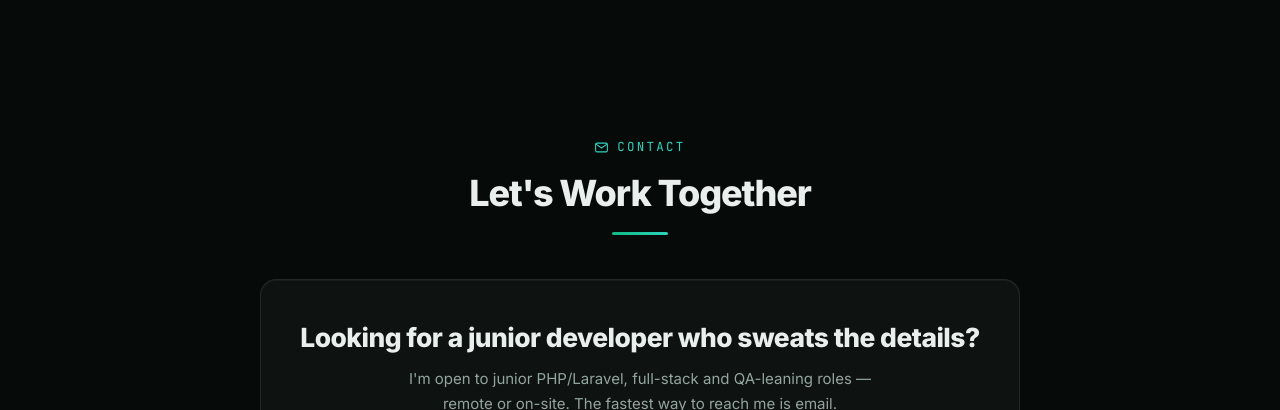
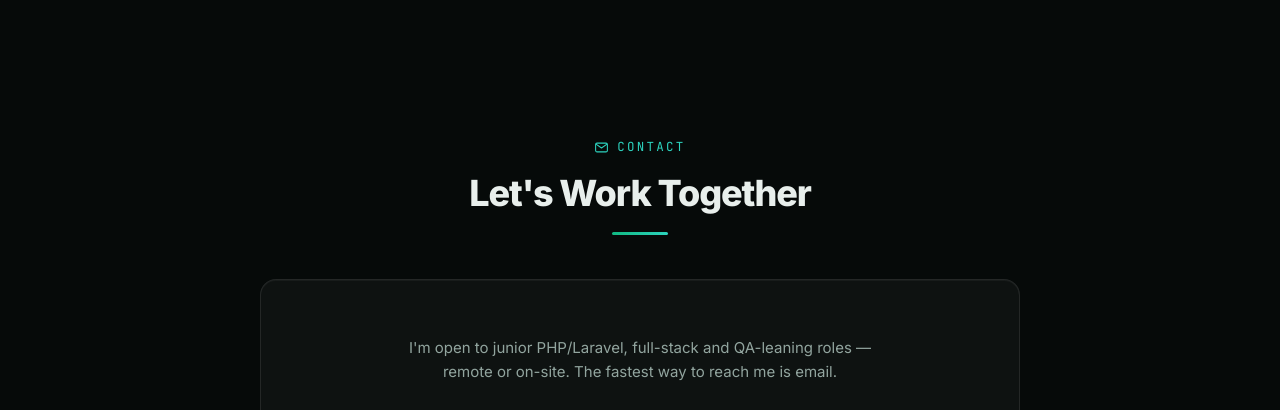
Before and after one commit to nickos8/portfolio, a plain HTML site: page index.html in a window 1280 px wide. Shown: the part 5632-6042 px from the top of the page. Drawn offline with Linux system fonts and the light colour scheme.

Commit message:
Remove heading about junior developer position

```diff
--- a/index.html
+++ b/index.html
@@ -629,7 +629,6 @@
     </div>
 
     <div class="card contact-card">
-      <h3>Looking for a junior developer who sweats the details?</h3>
       <p>I'm open to junior PHP/Laravel, full-stack and QA-leaning roles &mdash; remote or on-site. The fastest way to reach me is email.</p>
 
       <div class="socials">
```
